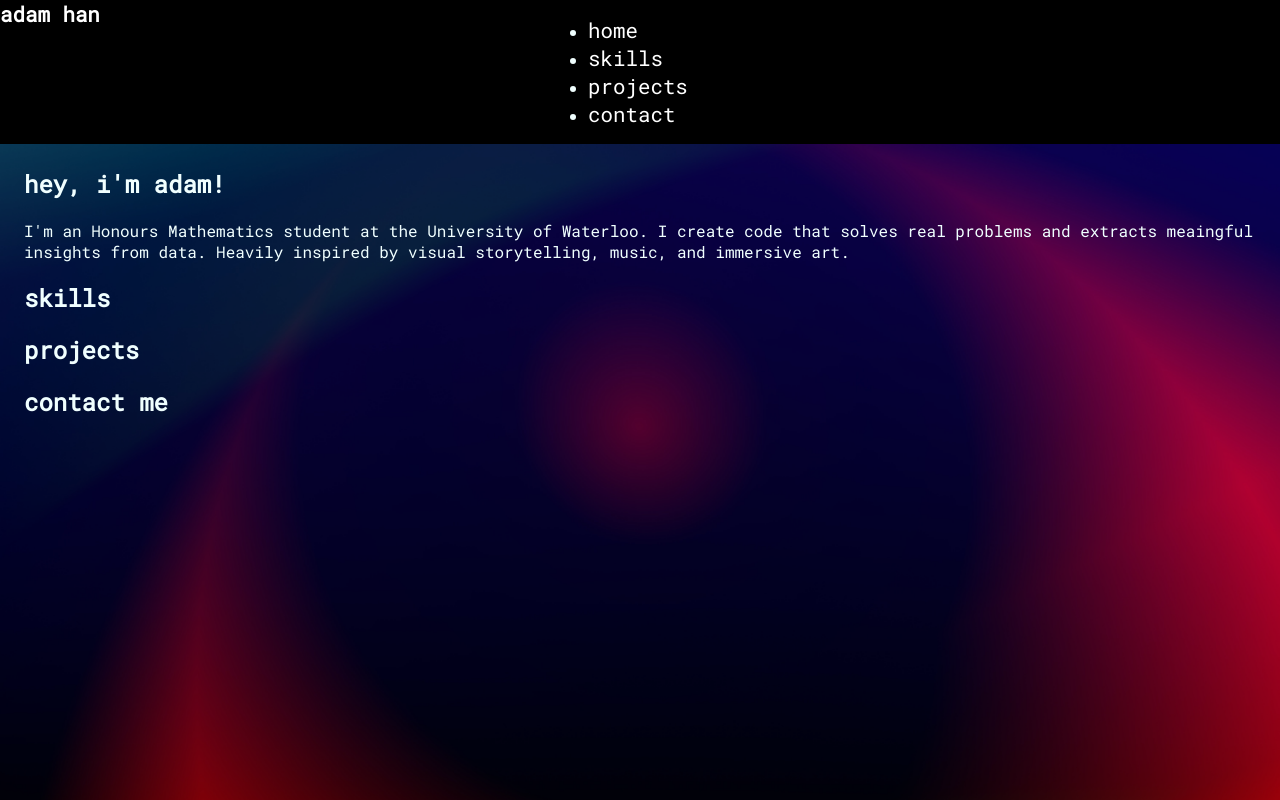
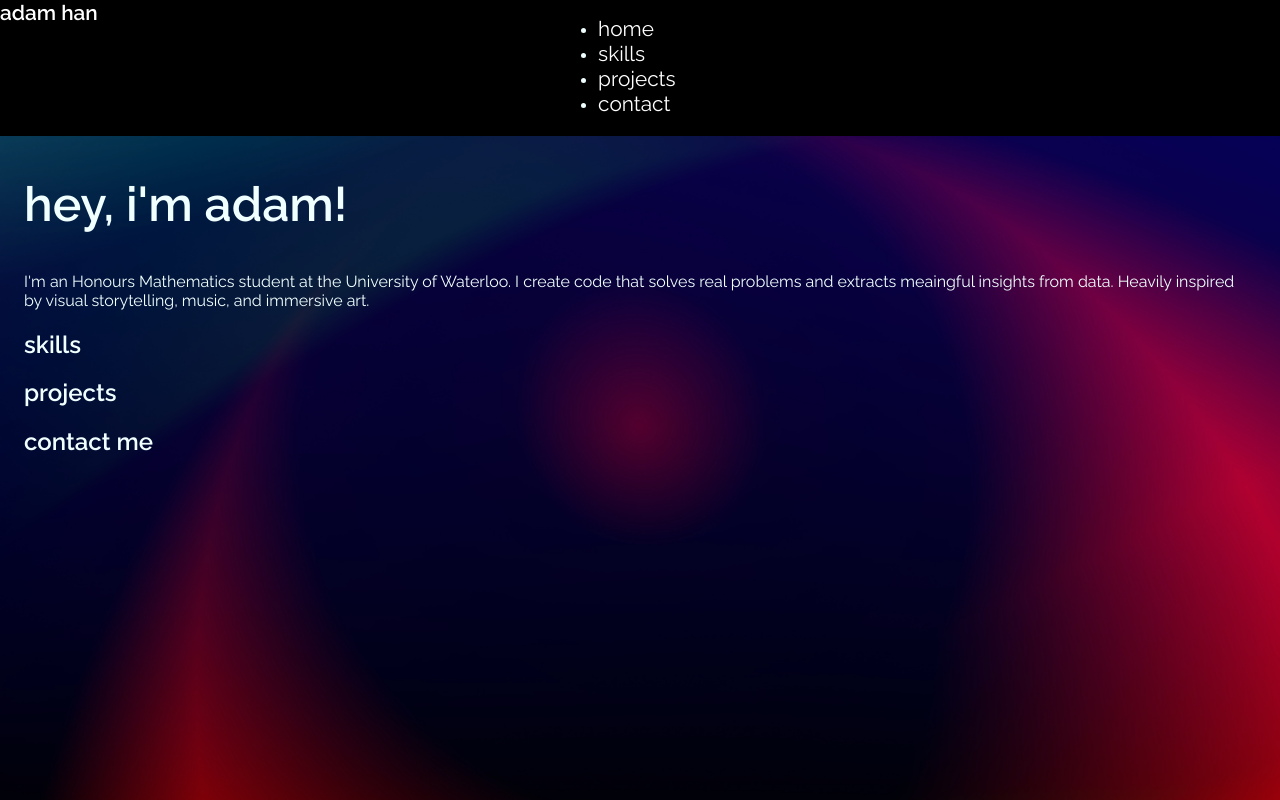
Before and after one commit to adam-han/personal-website, a plain HTML site: page index.html in a window 1280 px wide. Drawn offline with Linux system fonts and the light colour scheme.

Commit message:
changed font

```diff
--- a/css/main.scss
+++ b/css/main.scss
@@ -1,5 +1,5 @@
 body {
-    font-family: 'Roboto Mono', monospace;
+    font-family: 'Raleway', sans-serif;
     color: azure;
     background-color: rgb(122, 138, 172);
     margin: 0%;
@@ -16,7 +16,8 @@ a {
 }
 
 h1 {
-    font-weight: bolder;
+    font-size: 3rem;
+    font-weight: 600;
 }
 
 .dark-cover {
--- a/index.html
+++ b/index.html
@@ -6,7 +6,7 @@
     <meta name="viewport" content="width=device-width, initial-scale=1.0">
     <link rel="preconnect" href="https://fonts.googleapis.com">
     <link rel="preconnect" href="https://fonts.gstatic.com" crossorigin>
-    <link href="https://fonts.googleapis.com/css2?family=Roboto+Mono&display=swap" rel="stylesheet">
+    <link href="https://fonts.googleapis.com/css2?family=Raleway:ital,wght@0,300;0,400;0,600;1,400;1,700&display=swap" rel="stylesheet">
     <link rel="stylesheet" href="./css/main.css">
     <title>adam han</title>
 </head>
```
Also changed, not shown: css/main.css, 1 other file.
